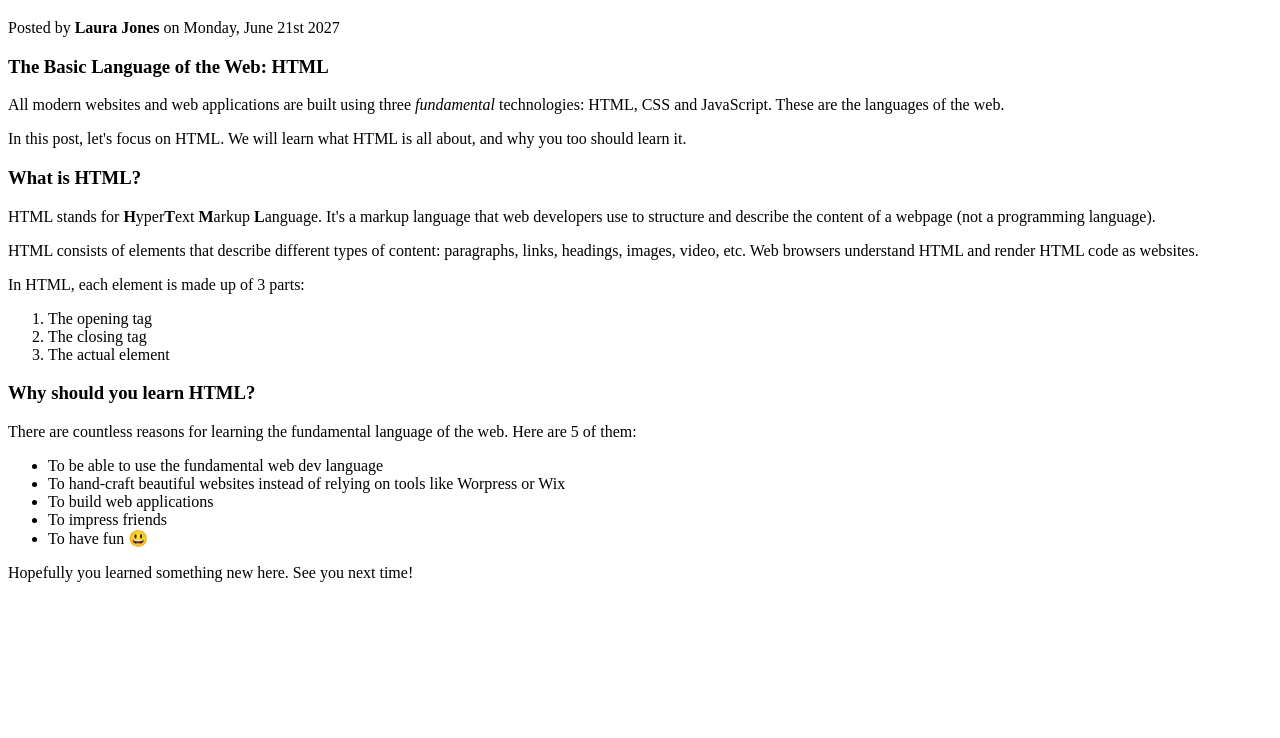
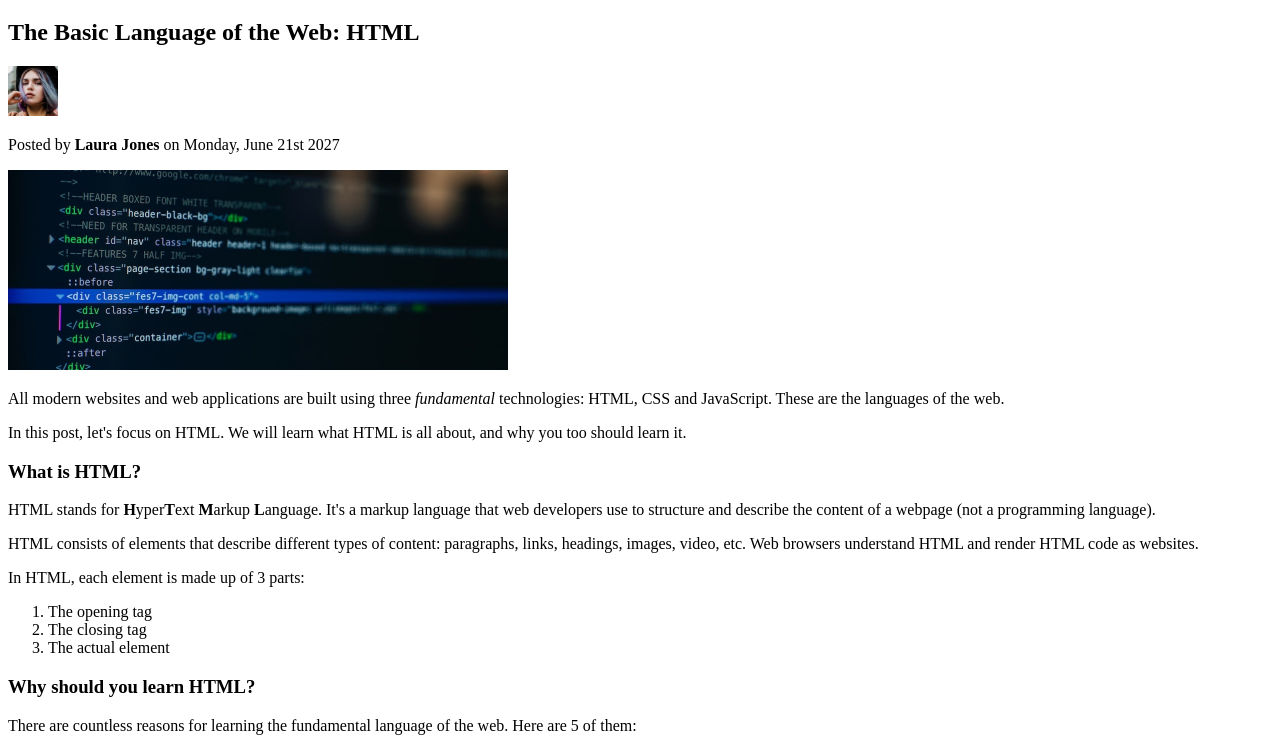
Before and after one commit to fuminopen/responsive-frontend-practice, a plain HTML site: page lecture02/index.html in a window 1280 px wide. Shown: the part 62-800 px from the top of the page. Drawn offline with Linux system fonts and the light colour scheme.

Commit message:
[add]img tag: src and attribute

```diff
--- a/lecture02/index.html
+++ b/lecture02/index.html
@@ -1,25 +1,26 @@
 <!DOCTYPE html>
-<html>
+<html lang="en">
 
 <head>
+    <meta charset="UTF-8" />
     <title>The Basic Language of the Web: HTML</title>
 </head>
 
 <body>
-    <!--
-            <title>The Basic Language of the Web: HTML</title>
-            <title>The Basic Language of the Web: HTML</title>
-            <title>The Basic Language of the Web: HTML</title>
-        -->
+    <h1>📘 The Code Magazine</h1>
 
-    <h1>📘 The Code Magazine</h1>
+    <h2>The Basic Language of the Web: HTML</h2>
+
+    <img src="laura-jones.jpg" alt="Headshot of Laura Jones" width="50" height="50">
+
     <p>
         Posted by
         <strong>Laura Jones</strong>
         on Monday, June 21st 2027
     </p>
 
-    <h3>The Basic Language of the Web: HTML</h3>
+    <img src="post-img.jpg" alt="HTML code on a screen" width="500" height="200">
+
     <p>
         All modern websites and web applications are built using three <em>fundamental</em> technologies: HTML, CSS and
         JavaScript. These are the languages of the web.
```
